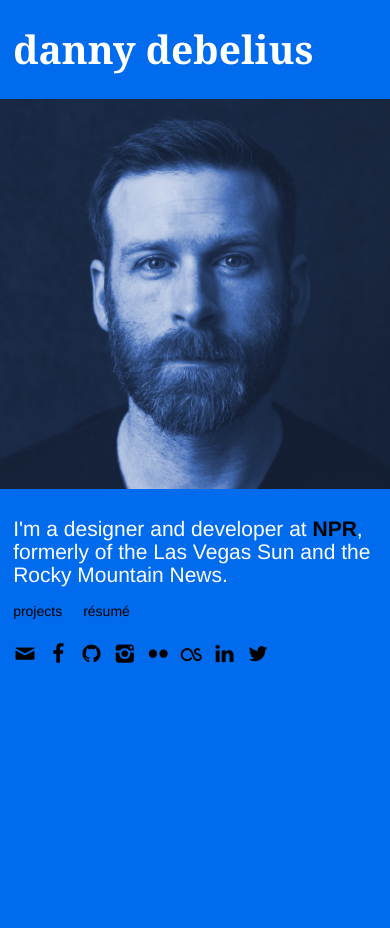
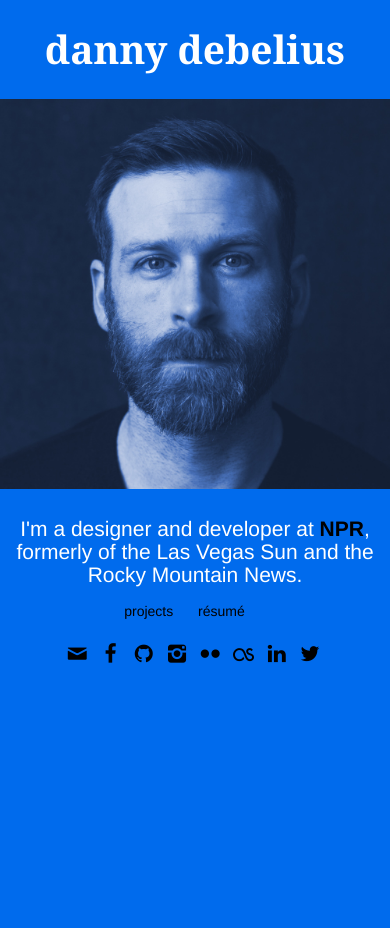
Before and after one commit to dannydb/dannydb.github.io, a Jekyll site: the page built from index.html, in a window 390 px wide. Built offline with Jekyll 4.4.1, drawn with Linux system fonts in a browser that asks for light colours.

Commit message:
small screen layout

```diff
--- a/_sass/_layout.scss
+++ b/_sass/_layout.scss
@@ -153,8 +153,14 @@
  .homepage .inline-list,
  .homepage .social-media-list {
     @media #{$small-only} {
+        text-align: center;
         margin-left: $column-gutter / 2;
         margin-right: $column-gutter / 2;
+
+        li {
+            float: none;
+            display: inline-block;
+        }
     }
  }
 
```
